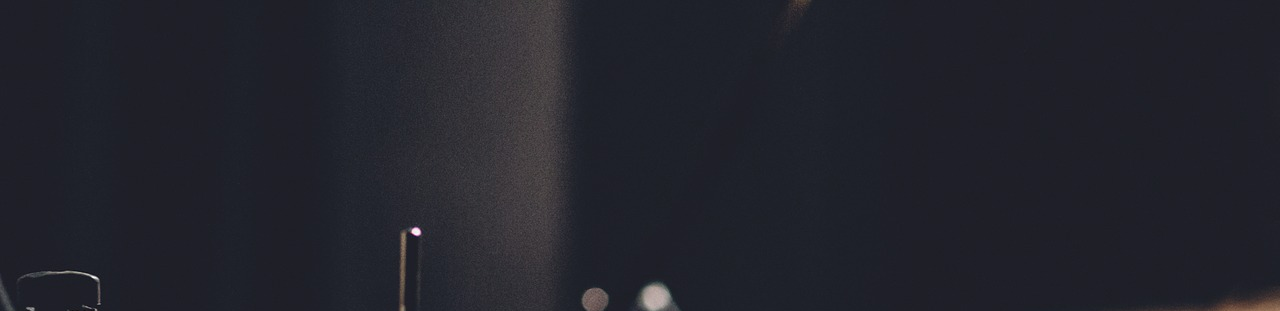
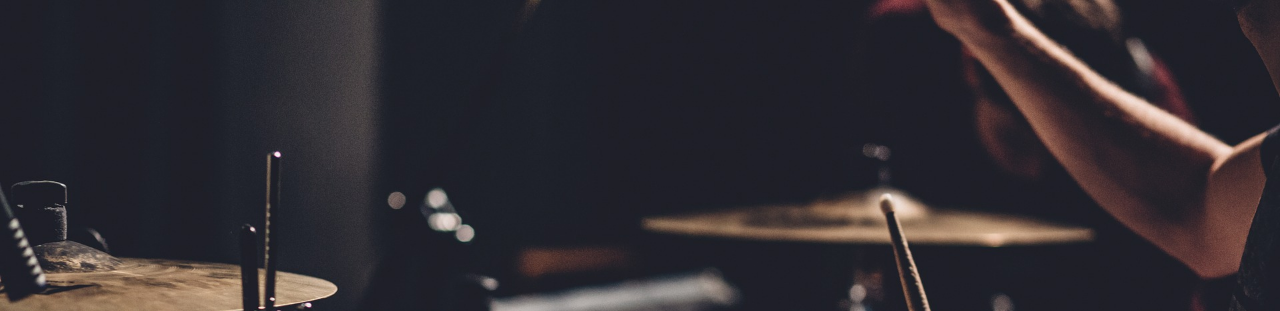
Before and after one commit to HoutarouOreki/vanilla-js, a plain HTML site: page drumset/index.html in a window 1280 px wide. Shown: the top 311 px of the page. Drawn offline with nearby package versions, Linux system fonts and the light colour scheme; files that its build step writes are made by us from their sources; files whose address does not match are found by name.

Commit message:
#JavaScript30 D1

```diff
--- a/drumset/main.scss
+++ b/drumset/main.scss
@@ -20,8 +20,9 @@ body {
   flex-direction: column;
   align-items: center;
   justify-content: center;
-  background-color: rgb(0, 138, 57);
+  background-color: #000000;
   background-image: url('background.jpg');
+  background-size: cover;
 }
 
 h1 {
```
